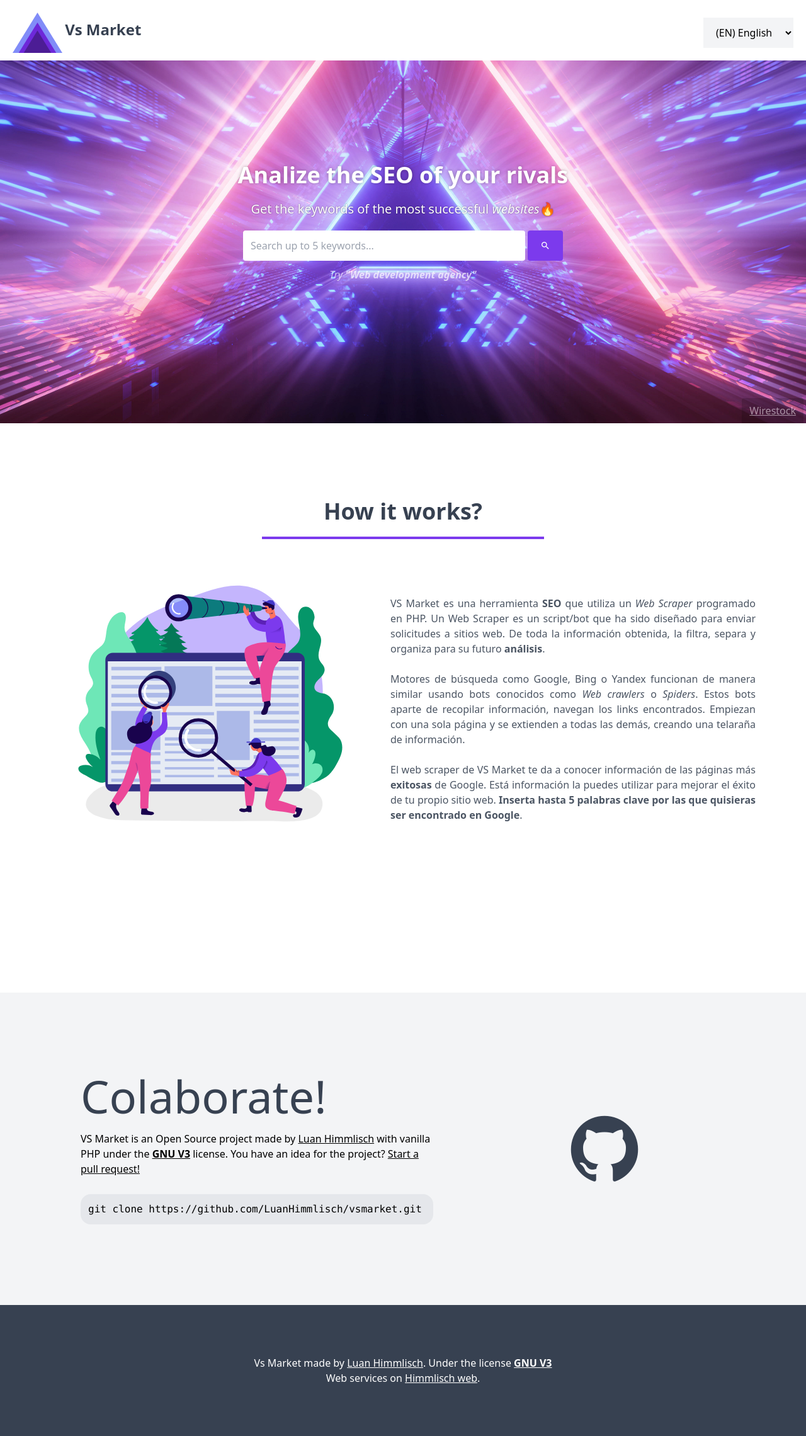
After one commit to LuanHimmlisch/vsmarket, a PHP site: page /index.php in a window 1280 px wide. The commit adds this page. Shown: the whole page at 63% size. Run offline with PHP 8.4, Linux system fonts and the light colour scheme; some libraries are stand-ins or nearby versions.

Commit message:
Multilang added

```diff
--- /dev/null
+++ b/index.php
@@ -0,0 +1,131 @@
+<?php require __DIR__."/lang/lang.php"; ?>
+<!DOCTYPE html>
+<html lang="<?=LANG?>">
+<head>
+    <meta charset="UTF-8">
+    <meta name="viewport" content="width=device-width, initial-scale=1.0">
+
+    <meta name="description" content="<?=LOCALE["seo:description"]?>">
+
+    <meta property="og:url" content="https://vsmarket.herokuapp.com/">
+    <meta property="og:image" content="https://vsmarket.herokuapp.com/assets/bg.jpg">
+    <meta property="og:title" content="<?=LOCALE["seo:title"]?>">
+    <meta property="og:description" content="<?=LOCALE["seo:description"]?>">
+    <meta property="og:type" content="website">
+    <meta property="og:locale" content="<?=LOCALE["seo:locale"]?>">
+    <meta property="fb:app_id" content="751620599111843">
+
+    <meta name="twitter:card" content="summary">
+    <meta property="twitter:title" content="<?=LOCALE["seo:title"]?>">
+    <meta property="twitter:description" content="<?=LOCALE["seo:description"]?>">
+    <meta name="twitter:image" content="https://vsmarket.herokuapp.com/assets/bg.jpg">
+
+    <!--Indexing-->
+    <meta name="google-site-verification" content="-AQCEvMjRRv522zctToOjHu-AOCF6yp8Hju9E2W0TuA" />
+    <meta name="yandex-verification" content="106e4fc1ac2b2221" />
+    <meta name="msvalidate.01" content="021824C8E71C8BF772EDDC91FEFC09A8" />
+    <meta name="facebook-domain-verification" content="7f6jtu66hymk0cqhvxgajllnmfxabg" />
+
+    <link rel="shortcut icon" href="./assets/logo.svg" type="image/x-icon">
+    <link rel="canonical" href="https://vsmarket.herokuapp.com/">
+
+    <link href="https://unpkg.com/tailwindcss@^2/dist/tailwind.min.css" rel="stylesheet">
+    <link rel="stylesheet" href="//cdn.materialdesignicons.com/5.4.55/css/materialdesignicons.min.css">
+
+    <title><?=LOCALE["seo:title"]?></title>
+</head>
+<body class="m-0;p-0;break-words">
+    <header class="relative z-20 grid grid-cols-2 p-5 bg-white max-h-24">
+        <a href="/" class="cursor-pointer">
+            <img src="./assets/logo.svg" class="inline-block max-h-16" style="-webkit-user-select:none;-moz-user-select:none;-ms-user-select:none;user-select:none;" alt="Logo VS Market" class="text-center">
+            <label class="text-2xl font-bold text-gray-700 cursor-pointer">Vs Market</label>
+        </a>
+        <nav class="w-full my-auto text-right rounded outline-none">
+                <form action="" method="get">
+                    <select name="lang" id="lang" class="px-4 py-3 bg-gray-100" onchange="this.form.submit();">
+                        <option value="en" <?php if(LANG == "en") echo("selected")?>>(EN) English</option>
+                        mdi
+                        <option value="es" <?php if(LANG == "es") echo("selected")?>>(ES) Español</option>
+                    </select>
+                </form>
+        </nav>
+    </header>
+    <main>
+        <div id="loading" class="fixed z-10 hidden w-full bottom-2">
+            <p class="px-4 py-3 mx-auto text-center text-white bg-indigo-600 rounded max-w-full-md"><?=LOCALE["searchbar:popup"]?></p>
+        </div>
+        <section class="relative flex items-center justify-center w-full mb-10 overflow-hidden bg-purple-900 max-h-96 py-72">
+            <form action="./api/get" class="z-10 inline-block w-full pb-24 text-center text-white" method="get" id="searchForm">
+                <h1 class="mb-5 text-4xl font-bold" style=" text-shadow: 0px 0px 5px rgba(0, 0, 0,0.3);"><?=LOCALE["searchbar:title"]?></h1>
+                <p class="mb-5 text-xl" style=" text-shadow: 0px 0px 2px rgba(0, 0, 0,0.5);"><?=LOCALE["searchbar:subtitle"]?></p>
+                <input type="text" name="s" class="w-full p-3 mb-2 text-gray-600 rounded outline-none md:max-w-md md:mb-0" placeholder="<?=LOCALE["searchbar:placeholder"]?>" pattern="^([A-zÁ-ú]+(\s){0,1}){1,5}" title="<?=LOCALE["searchbar:instruction"]?>" required>
+                <input type="text" name="email" id="email">
+                <button class="block w-full px-5 py-3 font-bold text-center text-white align-top transition-colors bg-purple-600 rounded outline-none md:w-auto md:inline hover:bg-purple-500" type="submit"><span class="mdi mdi-magnify"></span></button>
+            </form>
+            <p class="absolute z-10 italic text-white animate-pulse bottom-24 lg:bottom-56" id="flavor"><?=LOCALE["searchbar:flavor"]?></p>
+            <a href="https://www.freepik.es/wirestock" class="absolute bottom-0 z-10 px-3 py-2 text-white underline transition-opacity bg-black rounded-t opacity-50 right-1 text-s bg-opacity-30 hover:opacity-100">Wirestock</a>
+            <img src="./assets/bg.jpg" class="absolute bottom-0 left-0 z-0 w-screen h-full m-0" style="-webkit-user-select:none;-moz-user-select:none;-ms-user-select:none;user-select:none;" alt="Foto por rawpixel.com">
+        </section>
+        <section class="min-h-screen p-10 mb-16 bg-white lg:p-20">
+            <div class="block mb-5 text-center">
+                <h2 class="mb-5 text-4xl font-bold text-gray-700"><?=LOCALE["about:title"]?></h2>
+                <hr class="max-w-md mx-auto border-2 border-purple-600 border-solid">
+            </div>
+            <div class="block text-center lg:flex lg: lg:items-center">
+                <img class="inline-block" src="./assets/about.svg" alt="">
+                <div class="lg:ml-10">
+                    <p class="text-justify text-gray-600">
+                        <?=LOCALE["about:body"]?>
+                    </p>
+                </div>
+            </div>
+        </section>
+        <section class="p-20 bg-gray-100 lg:flex lg:p-32 lg:items-center">
+            <div class="container">
+                <h2 class="mb-5 text-gray-700 text-7xl"><?=LOCALE["github:title"]?></h2>
+                <p class="mb-7"><?=LOCALE["github:body"]?></p>
+                <pre class="p-3 break-all whitespace-pre-wrap bg-gray-200 rounded-2xl">git clone https://github.com/LuanHimmlisch/vsmarket.git</pre>
+            </div>
+            <a href="https://github.com/LuanHimmlisch/vsmarket" class="text-gray-700 transition-colors text-9xl hover:text-purple-800 lg:mr-32 lg:ml-52" target="_blank"><span class="block text-center mdi mdi-github lg:inline"></span></a>
+        </section>
+    </main>
+    <footer class="p-20 text-center text-white bg-gray-700">
+        <p><?=LOCALE["footer:credits"]?></p>
+        <p><?=LOCALE["footer:more"]?></p>
+    </footer>
+    <script defer>
+        const submit = document.getElementById("searchForm");
+        submit.addEventListener("submit",()=>{
+           const popup = document.getElementById("loading");
+           if(popup.classList.contains("hidden")) popup.classList.remove("hidden");
+        });
+    </script>
+    <style>
+        #email{
+            position: absolute;
+            left: -99999px;
+            top: -99999px;
+        }
+        #loading{
+            animation-name: loading;
+            animation-iteration-count: infinite;
+            animation-duration: 3s;
+            opacity: 0;
+        }
+        @keyframes loading {
+            0%{
+                opacity: 0;
+            }
+            45%{
+                opacity: 1;
+            }
+            55%{
+                opacity: 1;
+            }
+            100%{
+                opacity: 0;
+            }
+        }
+    </style>
+</body>
+</html>
--- /dev/null
+++ b/lang/lang.php
@@ -0,0 +1,70 @@
+<?php
+$locale = [
+    'es' =>[
+        'seo:title' => 'Vs Market - Analizador SEO de competencia',
+        'seo:locale' => 'es_MX',
+        'seo:description' => 'Obtén y analiza las keywords SEO de tu competencia. Mejora tu SEO ahora',
+        'searchbar:title' => 'Analiza el SEO de tus competidores',
+        'searchbar:subtitle' => 'Obtén las palabras claves de las páginas más <i>exitosas</i>&#128293;',
+        'searchbar:placeholder' => 'Busca hasta 5 keywords...',
+        'searchbar:instruction' => 'Hasta 5 palabras sin caracteres especiales',
+        'searchbar:flavor' => 'Prueba con <b>"Agencia desarrollo web"</b>',
+        'searchbar:popup' => 'Obteniendo información, esto puede tardar un tiempo. Espera por favor...',
+        'about:title' => '¿Cómo funciona?',
+        'about:body' => 'VS Market es una herramienta <strong>SEO</strong> que utiliza un <i>Web Scraper</i> programado en PHP.
+                        Un Web Scraper es un script/bot que ha sido diseñado para enviar solicitudes a sitios web.
+                        De toda la información obtenida, la filtra, separa y organiza para su futuro <strong>análisis</strong>.
+                        <br><br>
+                        Motores de búsqueda como Google, Bing o Yandex funcionan de manera similar usando bots conocidos como
+                        <i>Web crawlers</i> o <i>Spiders</i>. Estos bots aparte de recopilar información, navegan los links encontrados.
+                        Empiezan con una sola página y se extienden a todas las demás, creando una telaraña de información.
+                        <br><br>
+                        El web scraper de VS Market te da a conocer información de las páginas más <strong>exitosas</strong> de Google.
+                        Está información la puedes utilizar para mejorar el éxito de tu propio sitio web.
+                        <b>Inserta hasta 5 palabras clave por las que quisieras ser encontrado en Google</b>.',
+        'github:title' => '¡Colabora!',
+        'github:body' => 'VS Market es un proyecto Open Source creado por <a href="https://luanhimmlisch.github.io/" target="_blank" class="underline">Luan Himmlisch</a> en vanilla PHP bajo la licencia <a href="./LICENSE" class="font-bold underline">GNU V3</a>.
+                        ¿Tienes ideas de cómo mejorar el proyecto? <a href="https://github.com/LuanHimmlisch/vsmarket" target="_blank" class="underline">¡Inicia un pull request!</a>',
+        'footer:credits' => 'Vs Market por <a href="https://luanhimmlisch.github.io/" target="_blank" class="underline">Luan Himmlisch</a>. Proyecto bajo licencia <a href="./LICENSE" class="font-bold underline">GNU V3</a>',
+        'footer:more' => 'Servicios web en <a href="https://himmlischweb.tk" target="_blank" class="underline">Himmlisch web</a>.'
+    ],
+    'en' => [
+        'seo:title' => 'Vs Market - SEO Rival Analyzer',
+        'seo:locale' => 'en_US',
+        'seo:description' => 'Get and analyze the SEO keywords of your rivals. Improve your SEO now!',
+        'searchbar:title' => 'Analize the SEO of your rivals',
+        'searchbar:subtitle' => 'Get the keywords of the most successful <i>websites</i>&#128293;',
+        'searchbar:placeholder' => 'Search up to 5 keywords...',
+        'searchbar:instruction' => 'Up to 5 words without special characters',
+        'searchbar:flavor' => 'Try <b>"Web development agency"</b>',
+        'searchbar:popup' => 'Gathering data, this could took a while. Please wait...',
+        'about:title' => 'How it works?',
+        'about:body' => 'VS Market es una herramienta <strong>SEO</strong> que utiliza un <i>Web Scraper</i> programado en PHP.
+                        Un Web Scraper es un script/bot que ha sido diseñado para enviar solicitudes a sitios web.
+                        De toda la información obtenida, la filtra, separa y organiza para su futuro <strong>análisis</strong>.
+                        <br><br>
+                        Motores de búsqueda como Google, Bing o Yandex funcionan de manera similar usando bots conocidos como
+                        <i>Web crawlers</i> o <i>Spiders</i>. Estos bots aparte de recopilar información, navegan los links encontrados.
+                        Empiezan con una sola página y se extienden a todas las demás, creando una telaraña de información.
+                        <br><br>
+                        El web scraper de VS Market te da a conocer información de las páginas más <strong>exitosas</strong> de Google.
+                        Está información la puedes utilizar para mejorar el éxito de tu propio sitio web.
+                        <b>Inserta hasta 5 palabras clave por las que quisieras ser encontrado en Google</b>.',
+        'github:title' => 'Colaborate!',
+        'github:body' => 'VS Market is an Open Source project made by <a href="https://luanhimmlisch.github.io/" target="_blank" class="underline">Luan Himmlisch</a> with vanilla PHP under the <a href="./LICENSE" class="font-bold underline">GNU V3</a> license.
+                        You have an idea for the project? <a href="https://github.com/LuanHimmlisch/vsmarket" target="_blank" class="underline">Start a pull request!</a>',
+        'footer:credits' => 'Vs Market made by <a href="https://luanhimmlisch.github.io/" target="_blank" class="underline">Luan Himmlisch</a>. Under the license <a href="./LICENSE" class="font-bold underline">GNU V3</a>',
+        'footer:more' => 'Web services on <a href="https://himmlischweb.tk" target="_blank" class="underline">Himmlisch web</a>.'
+    ]
+];
+session_start();
+$_SESSION["lang"] = $_GET['lang'] ?? $_SESSION["lang"] ?? null;
+$lang = $_SESSION["lang"] ?? 'en';
+if(!isset($locale[$lang])) $lang = 'en';
+
+
+define("LANG", $lang);
+define("LOCALE", $locale[LANG]);
+
+unset($lang);
+?>
--- a/robots.txt
+++ b/robots.txt
@@ -3,4 +3,5 @@ Disallow: /api/
 Disallow: /cache/
 Disallow: /examples/
 Disallow: /vendor/
+Disallow: /lang/
 Disallow: /result
```
Also changed, not shown: api/Searcher.php (+10 -5 lines), api/banned.txt (+13 -0 lines), api/get.php (+12 -9 lines), index.html (deleted, +0 -134 lines), result.php (+6 -7 lines), .htaccess, lang/.htaccess (added), 1 other file.
